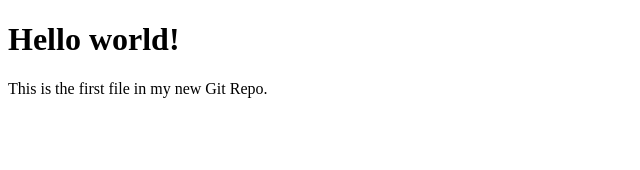
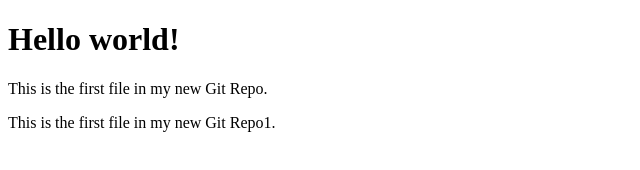
Before and after one commit to wmt-umangp/demo_git_repo, a plain HTML site: page html_demo_git.html in a window 1280 px wide. Shown: the whole page, without its empty margins (0-640 px from the left). Drawn offline with Linux system fonts and the light colour scheme.

Commit message:
upddated html & cs files

```diff
--- a/html_demo_git.html
+++ b/html_demo_git.html
@@ -7,6 +7,7 @@
 
 <h1>Hello world!</h1>
 <p>This is the first file in my new Git Repo.</p>
+<p>This is the first file in my new Git Repo1.</p>
 
 </body>
 </html>
```
